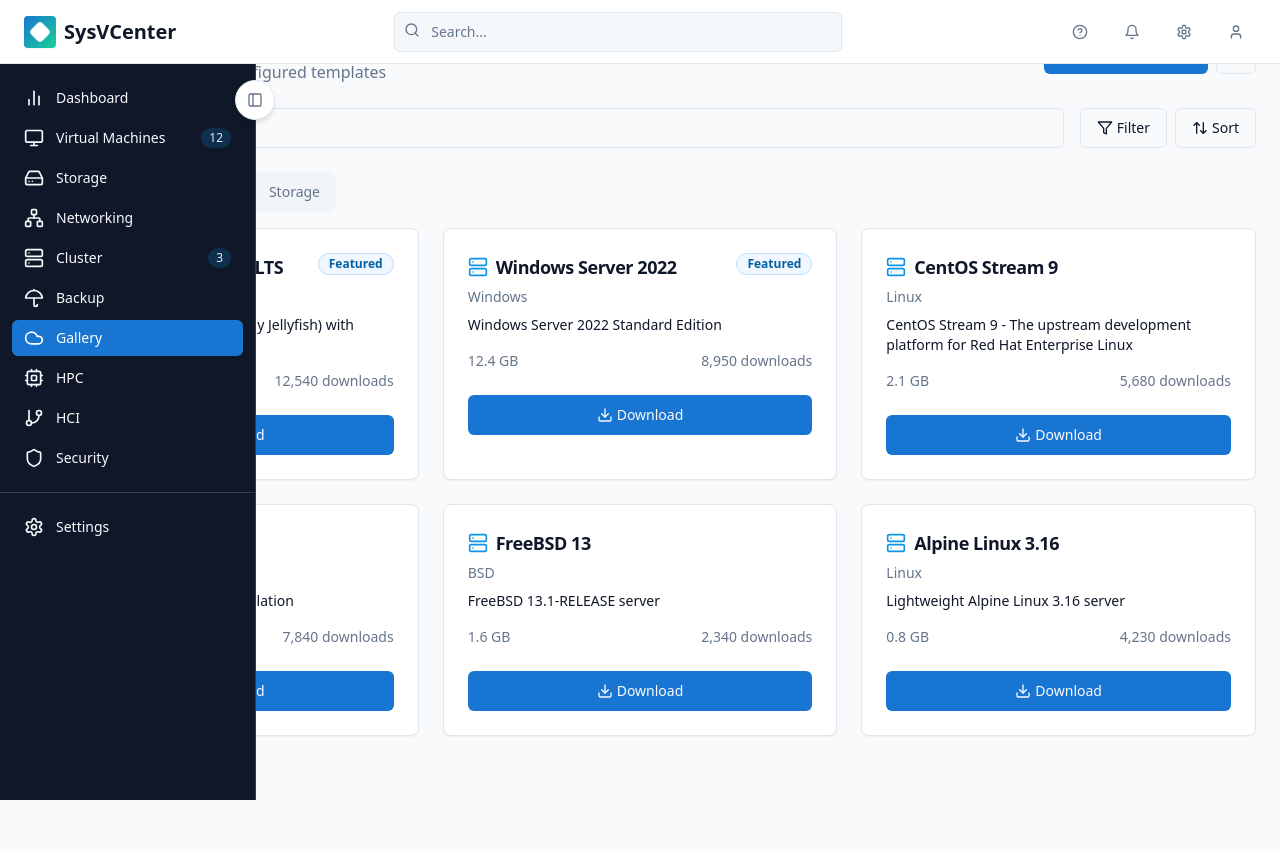
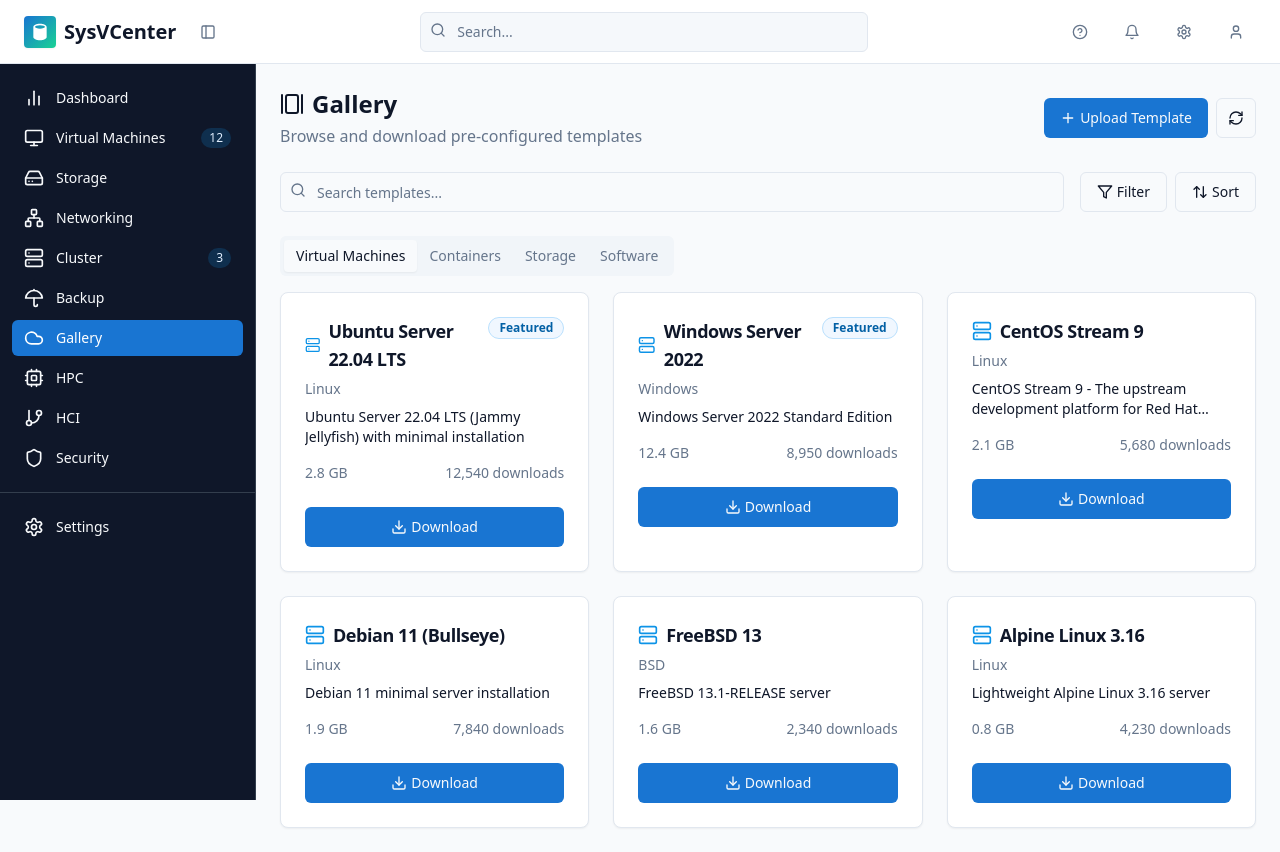
Before and after one commit to wwaredev/hypervista, a React (Vite) app: page /gallery in a window 1280 px wide. Before the commit the page ends 800 px from the top, so only its background shows below. Built offline with nearby package versions, Linux system fonts and the light colour scheme.

Commit message:
Fix: Sidebar and Gallery UI adjustments
- Moved the settings link to the sidebar footer.
- Moved the sidebar toggle button to the header, next to the logo.
- Updated the logo icon.
- Added a "Software" section to the Gallery page.

```diff
--- a/src/components/Header.tsx
+++ b/src/components/Header.tsx
@@ -1,5 +1,5 @@
 
-import { Bell, HelpCircle, Search, Settings, User } from "lucide-react";
+import { Bell, HelpCircle, PanelLeft, Search, Settings, User } from "lucide-react";
 import { Button } from "@/components/ui/button";
 import {
   DropdownMenu,
@@ -11,14 +11,32 @@ import {
 } from "@/components/ui/dropdown-menu";
 import { Input } from "@/components/ui/input";
 
-export const Header = () => {
+interface HeaderProps {
+  toggleSidebar: () => void;
+}
+
+export const Header = ({ toggleSidebar }: HeaderProps) => {
   return (
     <header className="h-16 border-b border-border bg-card flex items-center justify-between px-4 lg:px-6 fixed top-0 left-0 right-0 z-50 w-full">
       <div className="flex items-center gap-2">
-        <div className="w-8 h-8 rounded bg-gradient-to-br from-primary to-secondary flex items-center justify-center shadow-sm">
-          <div className="w-4 h-4 bg-white rounded-sm transform rotate-45"></div>
+        <div className="w-8 h-8 rounded bg-gradient-to-br from-primary to-secondary flex items-center justify-center shadow-sm overflow-hidden">
+          <svg viewBox="0 0 24 24" className="w-5 h-5 text-white">
+            <path
+              fill="currentColor"
+              d="M12 2c-4.42 0-8 1.79-8 4v12c0 2.21 3.58 4 8 4s8-1.79 8-4V6c0-2.21-3.58-4-8-4zm0 2c3.31 0 6 1.12 6 2s-2.69 2-6 2-6-1.12-6-2 2.69-2 6-2zM4 8.25V10c0 .97 2.69 2 6 2s6-1.03 6-2V8.25c-1.52 1.12-3.99 1.75-6 1.75s-4.48-.63-6-1.75zM4 14v1.75c0 .97 2.69 2 6 2s6-1.03 6-2V14c-1.52 1.12-3.99 1.75-6 1.75s-4.48-.63-6-1.75zm0-4v1.75c0 .97 2.69 2 6 2s6-1.03 6-2V10c-1.52 1.12-3.99 1.75-6 1.75S5.52 10.12 4 10zM18 18c-1.52 1.12-3.99 1.75-6 1.75s-4.48-.63-6-1.75v1.75c0 .97 2.69 2 6 2s6-1.03 6-2V18z"
+            />
+          </svg>
         </div>
         <h1 className="text-xl font-semibold">SysVCenter</h1>
+        <Button
+          variant="ghost"
+          size="icon"
+          className="ml-1"
+          onClick={toggleSidebar}
+          aria-label="Toggle sidebar"
+        >
+          <PanelLeft className="h-5 w-5 text-muted-foreground" />
+        </Button>
       </div>
 
       <div className="hidden md:flex items-center space-x-1 flex-1 max-w-md mx-4">
--- a/src/components/Sidebar.tsx
+++ b/src/components/Sidebar.tsx
@@ -15,9 +15,7 @@ import {
   Monitor,
   Cpu,
   GitBranch,
-  PanelLeft,
 } from "lucide-react";
-import { Button } from "@/components/ui/button";
 import { Tooltip, TooltipContent, TooltipTrigger } from "@/components/ui/tooltip";
 
 interface SidebarLink {
@@ -27,9 +25,12 @@ interface SidebarLink {
   badge?: string;
 }
 
-export const Sidebar = () => {
+interface SidebarProps {
+  collapsed: boolean;
+}
+
+export const Sidebar = ({ collapsed }: SidebarProps) => {
   const location = useLocation();
-  const [collapsed, setCollapsed] = useState(false);
 
   const links: SidebarLink[] = [
     { title: "Dashboard", icon: BarChart2, href: "/" },
@@ -47,10 +48,6 @@ export const Sidebar = () => {
   const bottomLinks: SidebarLink[] = [
     { title: "Settings", icon: Settings, href: "/settings" },
   ];
-
-  const toggleSidebar = () => {
-    setCollapsed(!collapsed);
-  };
 
   return (
     <aside
@@ -86,15 +83,6 @@ export const Sidebar = () => {
           </nav>
         </div>
       </ScrollArea>
-
-      <Button
-        variant="ghost"
-        size="icon"
-        className="absolute right-0 translate-x-1/2 top-4 bg-card border border-border text-muted-foreground rounded-full shadow-md hover:bg-muted"
-        onClick={toggleSidebar}
-      >
-        <PanelLeft className="h-4 w-4" />
-      </Button>
     </aside>
   );
 };
--- a/src/pages/Gallery.tsx
+++ b/src/pages/Gallery.tsx
@@ -1,4 +1,3 @@
-
 import { useState } from "react";
 import { Sidebar } from "@/components/Sidebar";
 import { Header } from "@/components/Header";
@@ -20,11 +19,17 @@ import {
   HardDrive,
   Database,
   Globe,
+  Code,
 } from "lucide-react";
 
 const Gallery = () => {
   const [activeTab, setActiveTab] = useState("vms");
   const [searchQuery, setSearchQuery] = useState("");
+  const [collapsed, setCollapsed] = useState(false);
+
+  const toggleSidebar = () => {
+    setCollapsed(!collapsed);
+  };
 
   // Mock VM templates data
   const vmTemplates = [
@@ -158,6 +163,50 @@ const Gallery = () => {
     },
   ];
 
+  // Add software templates data
+  const softwareTemplates = [
+    {
+      id: "software-1",
+      name: "Kubernetes API Connector",
+      category: "API",
+      description: "Kubernetes API integration package for containerized workloads",
+      size: 0.3,
+      downloads: 7840,
+      featured: true,
+      icon: Code,
+    },
+    {
+      id: "software-2",
+      name: "NVIDIA GPU Drivers",
+      category: "Driver",
+      description: "Latest NVIDIA drivers for VM GPU passthrough",
+      size: 0.7,
+      downloads: 5460,
+      featured: true,
+      icon: Code,
+    },
+    {
+      id: "software-3",
+      name: "VM Guest Tools",
+      category: "Utilities",
+      description: "Guest agent tools for performance optimization and management",
+      size: 0.2,
+      downloads: 9230,
+      featured: false,
+      icon: Code,
+    },
+    {
+      id: "software-4",
+      name: "Storage System Firmware",
+      category: "Firmware",
+      description: "Latest firmware for storage controllers and devices",
+      size: 0.5,
+      downloads: 3120,
+      featured: false,
+      icon: Code,
+    },
+  ];
+
   // Filter templates based on search query
   const filteredVMTemplates = vmTemplates.filter(template =>
     template.name.toLowerCase().includes(searchQuery.toLowerCase()) ||
@@ -177,12 +226,21 @@ const Gallery = () => {
     template.category.toLowerCase().includes(searchQuery.toLowerCase())
   );
 
+  const filteredSoftwareTemplates = softwareTemplates.filter(template =>
+    template.name.toLowerCase().includes(searchQuery.toLowerCase()) ||
+    template.description.toLowerCase().includes(searchQuery.toLowerCase()) ||
+    template.category.toLowerCase().includes(searchQuery.toLowerCase())
+  );
+
   return (
     <div className="min-h-screen bg-background flex flex-col">
-      <Header />
-      <div className="flex flex-1 overflow-hidden">
-        <Sidebar />
-        <main className="flex-1 overflow-y-auto page-transition">
+      <Header toggleSidebar={toggleSidebar} />
+      <div className="flex flex-1 pt-16">
+        <Sidebar collapsed={collapsed} />
+        <main className={cn(
+          "flex-1 overflow-y-auto page-transition",
+          collapsed ? "ml-[4.5rem]" : "ml-64"
+        )}>
           <ScrollArea className="h-full">
             <div className="p-6">
               <div className="flex flex-col md:flex-row md:items-center justify-between gap-4 mb-6">
@@ -234,6 +292,7 @@ const Gallery = () => {
                   <TabsTrigger value="vms">Virtual Machines</TabsTrigger>
                   <TabsTrigger value="containers">Containers</TabsTrigger>
                   <TabsTrigger value="storage">Storage</TabsTrigger>
+                  <TabsTrigger value="software">Software</TabsTrigger>
                 </TabsList>
 
                 <TabsContent value="vms" className="space-y-4">
@@ -286,6 +345,23 @@ const Gallery = () => {
                     </div>
                   )}
                 </TabsContent>
+
+                <TabsContent value="software" className="space-y-4">
+                  {filteredSoftwareTemplates.length > 0 ? (
+                    <div className="grid gap-6 grid-cols-1 md:grid-cols-2 lg:grid-cols-3">
+                      {filteredSoftwareTemplates.map((template) => (
+                        <TemplateCard key={template.id} template={template} />
+                      ))}
+                    </div>
+                  ) : (
+                    <div className="text-center py-12">
+                      <h3 className="text-lg font-medium">No software found</h3>
+                      <p className="text-muted-foreground mt-1">
+                        Try changing your search criteria
+                      </p>
+                    </div>
+                  )}
+                </TabsContent>
               </Tabs>
             </div>
           </ScrollArea>
@@ -294,6 +370,8 @@ const Gallery = () => {
     </div>
   );
 };
+
+import { cn } from "@/lib/utils";
 
 interface TemplateProps {
   template: {
--- a/src/pages/Index.tsx
+++ b/src/pages/Index.tsx
@@ -1,16 +1,26 @@
 
+import { useState } from "react";
 import { Tabs, TabsContent, TabsList, TabsTrigger } from "@/components/ui/tabs";
 import { Sidebar } from "@/components/Sidebar";
 import { Header } from "@/components/Header";
 import { Dashboard } from "@/components/Dashboard";
 
 const Index = () => {
+  const [collapsed, setCollapsed] = useState(false);
+
+  const toggleSidebar = () => {
+    setCollapsed(!collapsed);
+  };
+
   return (
     <div className="min-h-screen bg-background flex flex-col">
-      <Header />
+      <Header toggleSidebar={toggleSidebar} />
       <div className="flex flex-1 pt-16">
-        <Sidebar />
-        <main className="flex-1 ml-64 overflow-y-auto h-[calc(100vh-4rem)]">
+        <Sidebar collapsed={collapsed} />
+        <main className={cn(
+          "flex-1 overflow-y-auto h-[calc(100vh-4rem)]",
+          collapsed ? "ml-[4.5rem]" : "ml-64"
+        )}>
           <Tabs defaultValue="overview" className="w-full h-full">
             <div className="border-b px-6 sticky top-0 bg-background z-10">
               <TabsList className="justify-start -mb-px">
@@ -48,4 +58,6 @@ const Index = () => {
   );
 };
 
+import { cn } from "@/lib/utils";
+
 export default Index;
```
